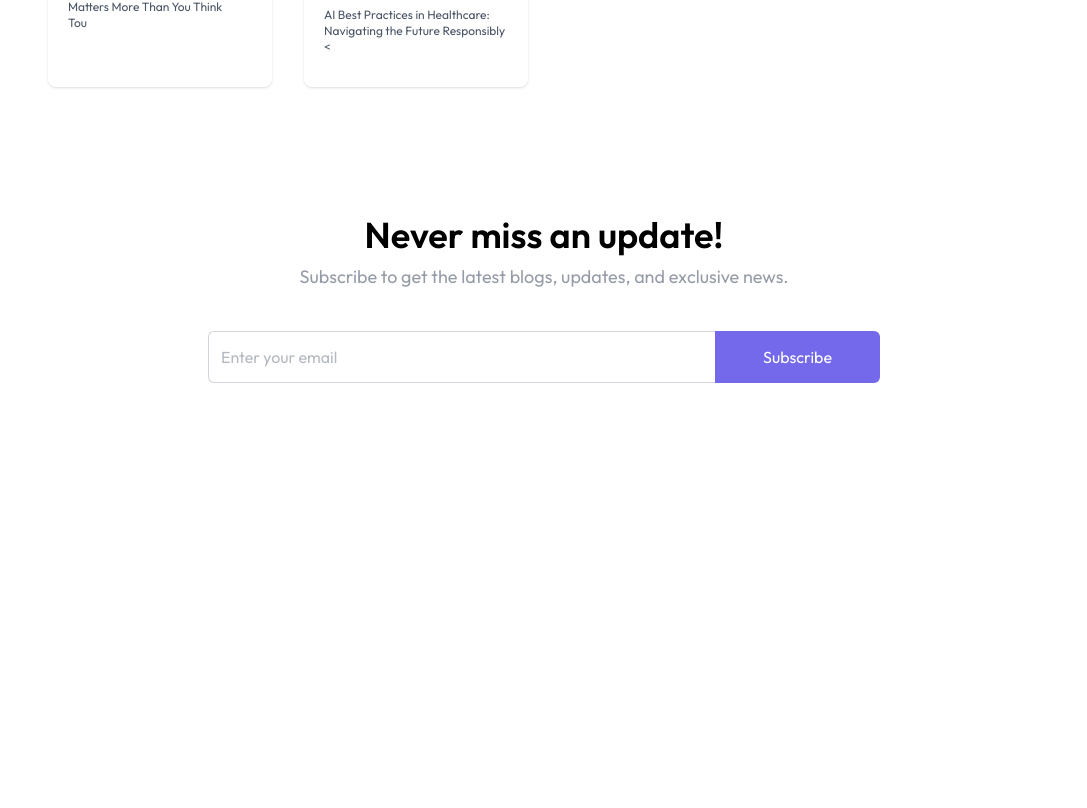
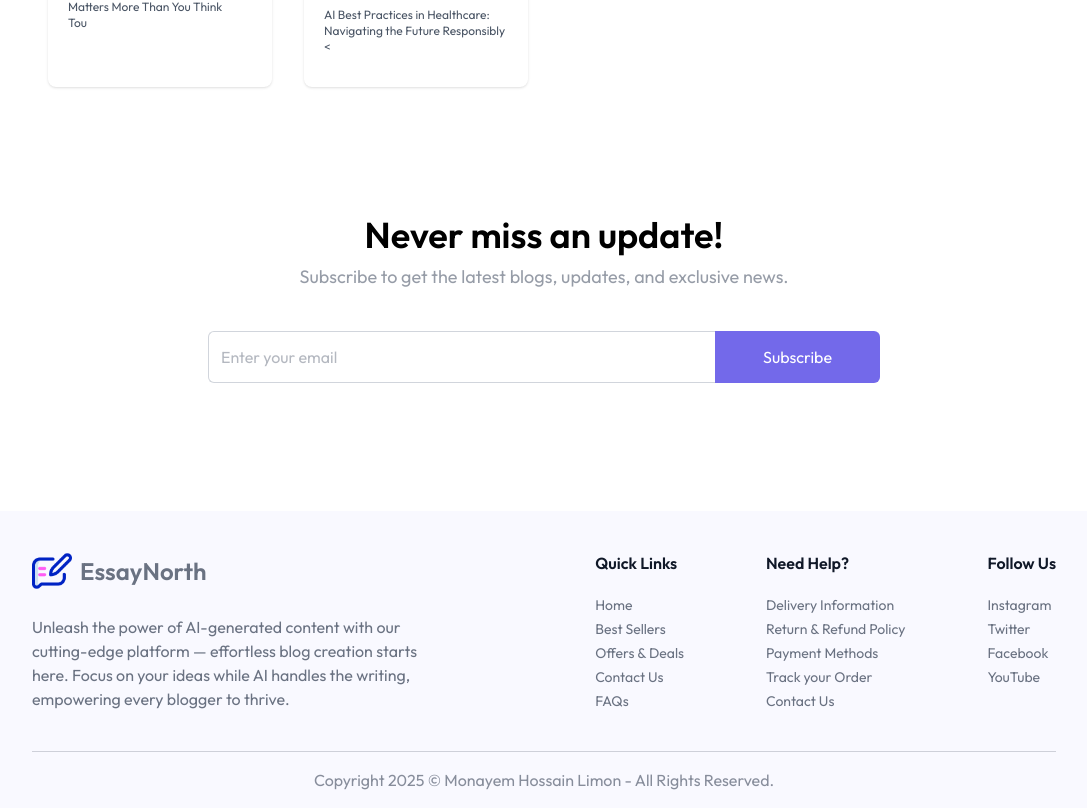
Before and after one commit to Limon00001/eassy-north-a-blog-platform, a React (Vite) app in the folder client/: page / in a window 1280 px wide. Shown: the part 1633-2441 px from the top of the page, without its empty margins (96-1183 px from the left). Before the commit the page ends 2144 px from the top, so only its background shows below. Built offline with nearby package versions, Linux system fonts and the light colour scheme.

Commit message:
feat(client-footer): add footer with branding and links

```diff
--- /dev/null
+++ b/client/src/components/Footer.jsx
@@ -0,0 +1,53 @@
+/**
+ * Author: Monayem Hossain Limon
+ * GitHub: https://github.com/Limon00001
+ * Date: 10 Jun, 2025
+ * @copyright 2025 monayem_hossain_limon
+ */
+
+import { assets, footer_data } from '../assets/assets';
+
+const Footer = () => {
+  return (
+    <footer className="px-6 md:px-16 lg:px-24 xl:px-32 bg-primary/3">
+      <div className="flex flex-col md:flex-row justify-between items-center gap-10 py-10 border-b border-gray-500/30 text-gray-500">
+        <div className="flex flex-col items-center md:items-start">
+          <div className="flex items-center gap-2">
+            <img src={assets.logo} alt="Logo" className="w-9 md:w-10" />
+            <p className="text-xl md:text-2xl font-semibold">EssayNorth</p>
+          </div>
+          <p className="text-center md:text-left md:max-w-[410px] mt-6">
+            Unleash the power of AI-generated content with our cutting-edge
+            platform — effortless blog creation starts here. Focus on your ideas
+            while AI handles the writing, empowering every blogger to thrive.
+          </p>
+        </div>
+
+        <div className="flex flex-wrap justify-between w-full md:w-[45%] gap-5">
+          {footer_data.map((section, index) => (
+            <div key={index}>
+              <h3 className="font-semibold text-base text-gray-900 md:mb-5 mb-2">
+                {section.title}
+              </h3>
+              <ul className="text-sm space-y-1">
+                {section.links.map((link, index) => (
+                  <li key={index}>
+                    <a href="#" className="hover:underline transition">
+                      {link}
+                    </a>
+                  </li>
+                ))}
+              </ul>
+            </div>
+          ))}
+        </div>
+      </div>
+      <p className="p-4 text-center text-sm md:text-base text-gray-500/80">
+        Copyright 2025 &copy; Monayem Hossain Limon - All Rights Reserved.
+      </p>
+    </footer>
+  );
+};
+
+// Export
+export default Footer;
--- a/client/src/pages/Home.jsx
+++ b/client/src/pages/Home.jsx
@@ -7,6 +7,7 @@
 
 // Internal Imports
 import BlogList from '../components/BlogList';
+import Footer from '../components/Footer';
 import Header from '../components/Header';
 import Navbar from '../components/Navbar';
 import Newsletter from '../components/Newsletter';
@@ -18,6 +19,7 @@ const Home = () => {
       <Header />
       <BlogList />
       <Newsletter />
+      <Footer />
     </>
   );
 };
```
